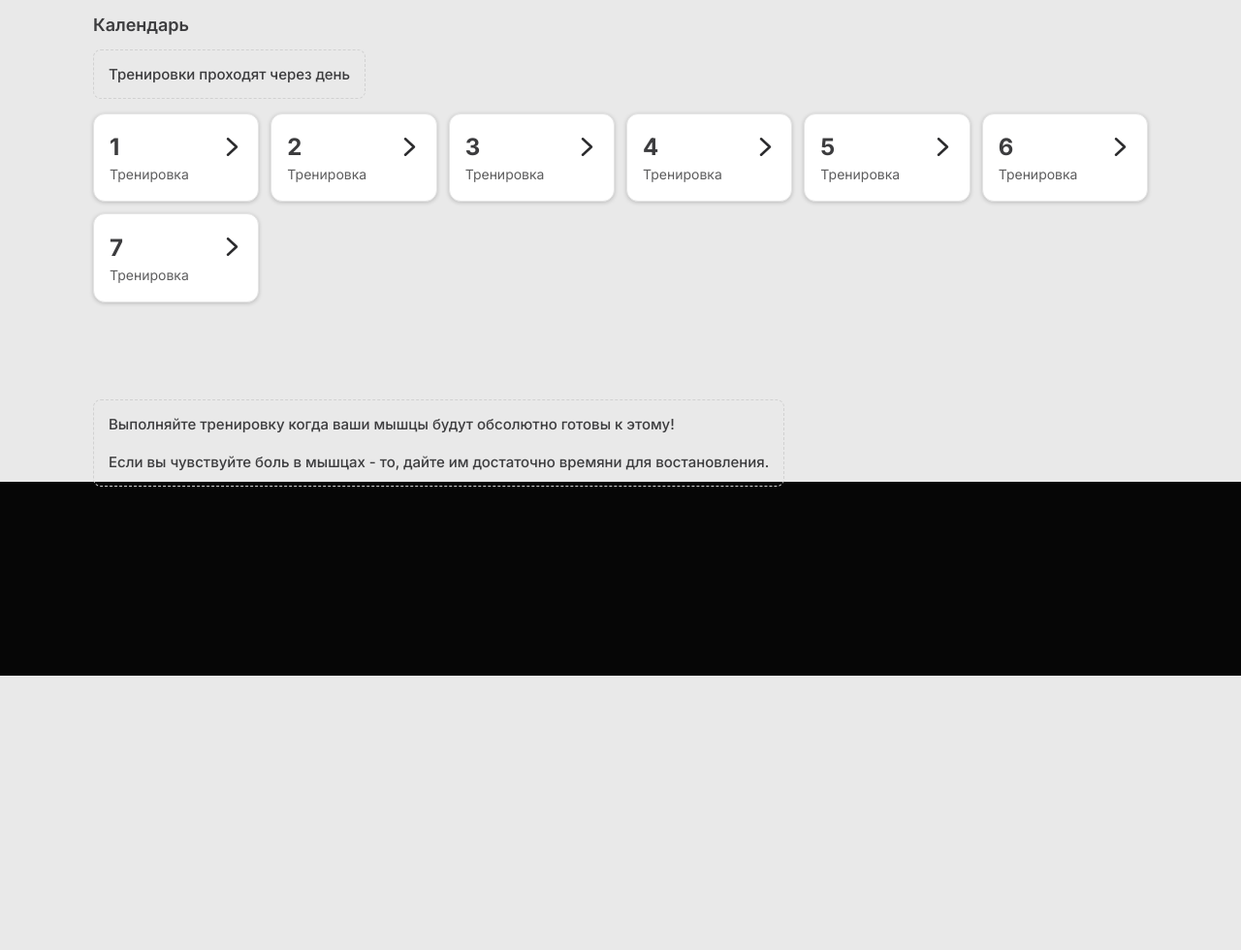
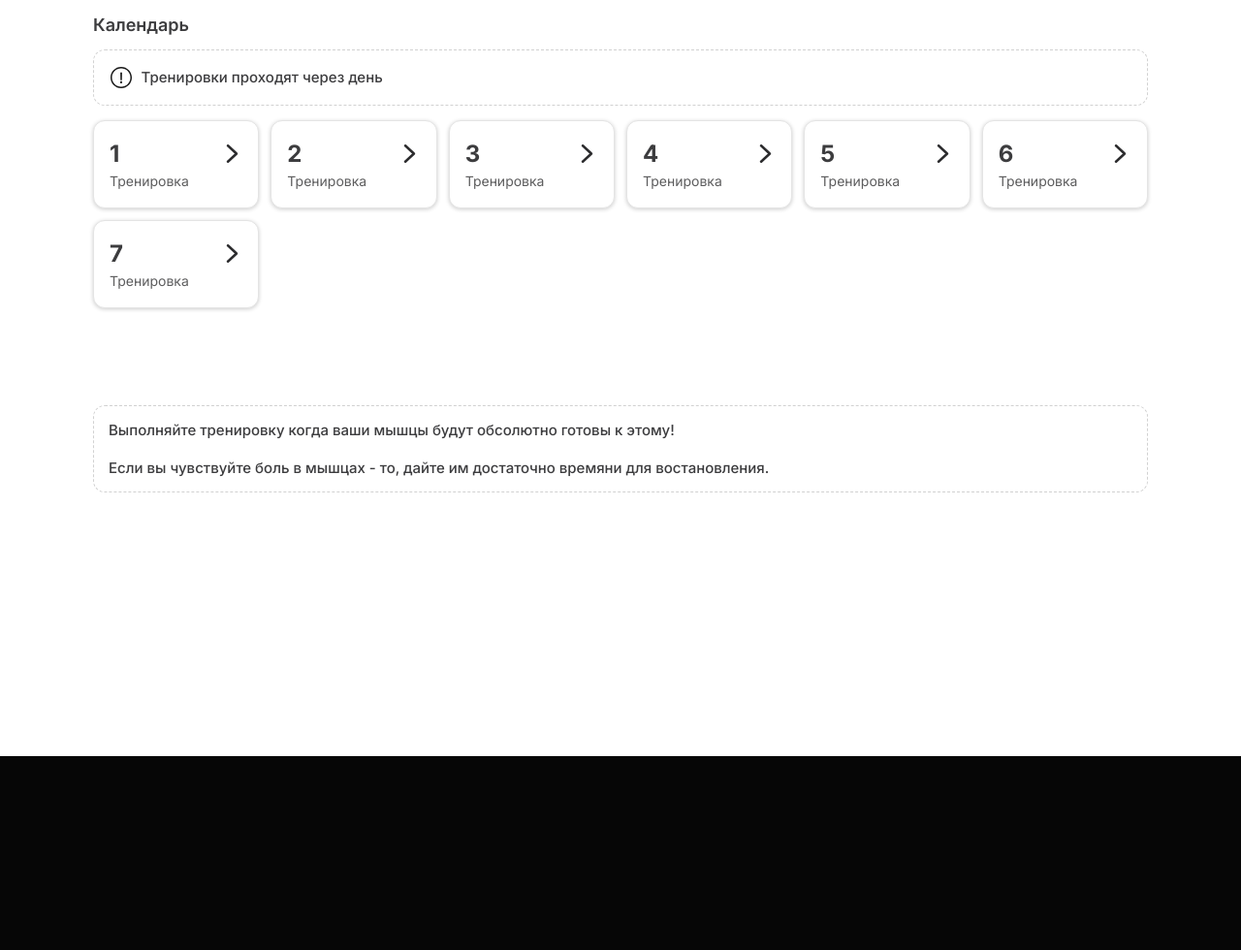
Before and after one commit to MarkTEM/create-site, a PHP site: page /program_2_calendar.html in a window 1280 px wide. Shown: the part 127-1107 px from the top of the page at 97% size. Before the commit the page ends 824 px from the top, so only its background shows below. Run offline with PHP 8.4, Linux system fonts and the light colour scheme.

Commit message:
Add files via upload

```diff
--- a/css/program_2_calendar.css
+++ b/css/program_2_calendar.css
@@ -3,9 +3,7 @@ body {
     background: #e9e9e9;
     /* transition: background-color 0s; */
 }
-body.dark  {
-    background: #060606;
-}
+body.dark  { background: #060606; }
 
 
 .text_day {
@@ -294,9 +292,11 @@ body.dark .pin__calendar h3{
 
 
 .box__dished {
-    display: inline-block;
+    display: flex;
+    flex-wrap: wrap;
+    align-items: center;
     padding: 15px;
-    border-radius: 8px;
+    border-radius: 12px;
     border: 1px dashed #d1d1d1;
     margin-bottom: 15px;
 }
@@ -310,4 +310,84 @@ body.dark .text__dished { font-weight: 400; }
 
 .margin__p { margin-bottom: 20px;}
 /*------------------------------------------*/
+
+
+
+
+.prog_prew {
+    /* position: relative;  */
+    background: url(../img/prog2.jfif);
+    background-repeat: no-repeat;
+    background-size: cover;
+    background-position: center center;
+    width: 100%;
+    height: 250px;
+    border-radius: 15px 15px 0px 0px;
+}
+@media only screen and (min-width: 520px) {
+    .prog_prew {
+        height: 0px;
+    }
+}
+
+.filter {
+    width: 100%;
+    height: 100%;
+    background: linear-gradient(180deg, rgba(0, 0, 0, 0) 0%, #141414 100%);
+}
+#convas2 {
+    padding-top: 0px
+}
+
+
+
+
+.note {
+    display: block;
+	background-image: url(../ico/note_dark.svg);
+	height: 1.6em;
+	width: 1.6em;
+	background-repeat: no-repeat;
+	background-position: center center;
+	background-size: 1.4em 1.4em;
+    margin-right: 0.5rem;
+}
+body.dark .note {
+    background-image: url(../ico/note.svg);
+}
 /*------------------------------------------*/
+
+
+#convas_no_padding {
+    padding-top: 0px;
+    padding-bottom: 60px;
+    /* margin-top: -20px; */
+    background: #fff;
+    min-height: 100vh;
+}
+body.dark #convas_no_padding {
+    background: var(--fon-dark);
+    /* border-top: 1px solid #0B0B0C; */
+}
+
+#convas_no_padding {
+    /* animation-delay: 1s; */
+    animation-duration: 0.5s;
+    animation-name: convas_no_padding;
+    transition-timing-function: ease-in-out;
+    /* animation-iteration-count: infinite; */
+    /* animation-direction: alternate; */
+}
+/* ----------------Animate----------------- */
+
+@keyframes convas_no_padding {
+    from {
+        padding-top: 100px;
+    }
+
+    to {
+
+    }
+}
+
+/* ---------------------------------------- */
```
